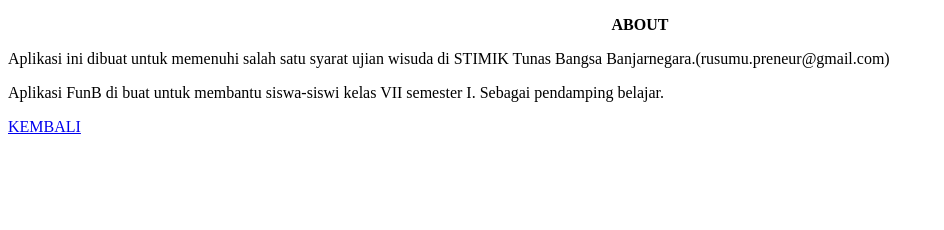
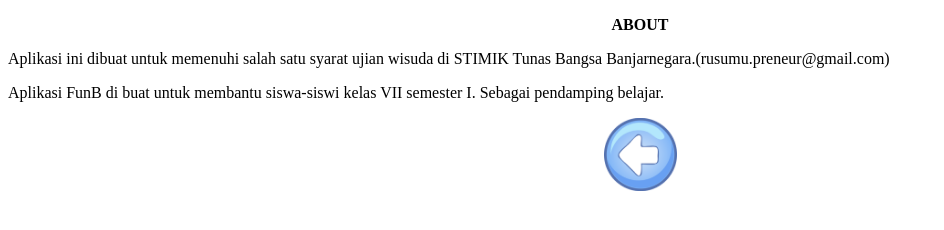
Before and after one commit to rusumu/biologi, a plain HTML site: page tentang.html in a window 1280 px wide. Shown: the whole page, without its empty margins (0-944 px from the left). Drawn offline with Linux system fonts and the light colour scheme.

Commit message:
Add files via upload

```diff
--- a/tentang.html
+++ b/tentang.html
@@ -10,8 +10,8 @@
 <p align="justify">Aplikasi ini dibuat untuk memenuhi salah satu syarat ujian wisuda di STIMIK Tunas Bangsa Banjarnegara.(rusumu.preneur@gmail.com)</p>
 <p align="justify">Aplikasi FunB di buat untuk membantu siswa-siswi kelas VII semester I. Sebagai pendamping belajar.</p>
 <div>
- <P> <a href="index.html ">KEMBALI</a></P>
- </div>
+<center><a href="index.html"><img src="img/back.png" width="73" height="73" /></a></center>
+</div>
 
 </body>
 </html>
```
